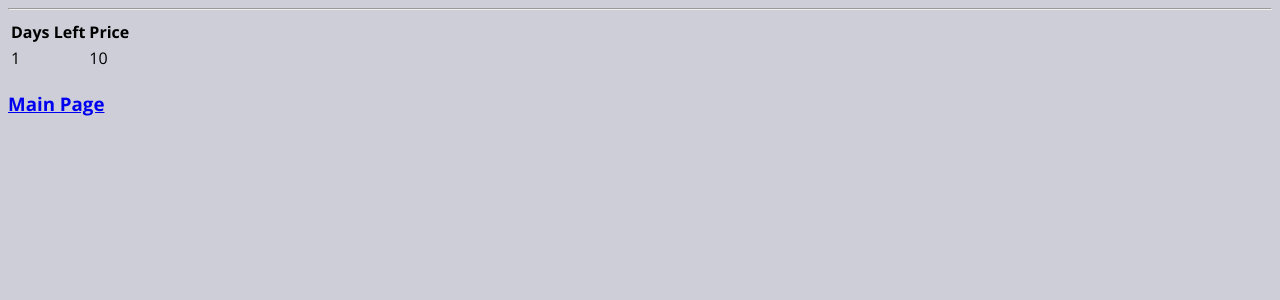
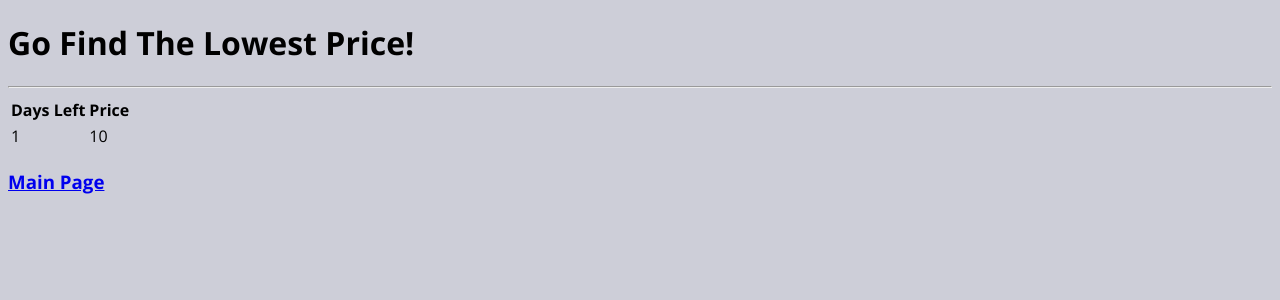
Before and after one commit to MSIA/2022-msia423-Zhao-Ruyang-Project, a Flask app: page /prediction/1 in a window 1280 px wide. Shown: the top 300 px of the page. Run offline with Flask 2, Linux system fonts and the light colour scheme; tables that the repository leaves empty hold one stand-in row (values such as "Sample post"); parts of the project's set-up code (start-up, migrations or seed data) failed here and were passed over; some libraries are stand-ins or nearby versions.

Commit message:
Add plots

```diff
--- a/app/templates/prediction.html
+++ b/app/templates/prediction.html
@@ -1,14 +1,50 @@
+<!--<!DOCTYPE html>-->
+<!--<html lang="en">-->
+<!--<head>-->
+<!--    <meta charset="UTF-8">-->
+<!--    <link href="static/basic.css" rel="stylesheet">-->
+<!--</head>-->
+
+<!--<body>-->
+
+
+<!--    <hr/>-->
+<!--    <table>-->
+<!--         <thead>-->
+<!--            <tr>-->
+<!--               <th>Days Left</th>-->
+<!--               <th>Price</th>-->
+
+<!--            </tr>-->
+<!--         </thead>-->
+
+<!--         <tbody>-->
+<!--            {% for output in outputs %}-->
+<!--               <tr>-->
+<!--                   <td>{{ output.days_left }}</td>-->
+<!--                   <td>{{ output.price }}</td>-->
+<!--               </tr>-->
+<!--            {% endfor %}-->
+<!--         </tbody>-->
+<!--      </table>-->
+<!--      <h3>-->
+<!--         <a href = "{{ url_for('index') }}">Main Page</a>-->
+<!--      </h3>-->
+<!--</body>-->
+<!--</html>-->
+
+
 <!DOCTYPE html>
 <html lang="en">
 <head>
     <meta charset="UTF-8">
-    <link href="static/basic.css" rel="stylesheet">
+    <link href="/static/basic.css" rel="stylesheet">
 </head>
+<body>
+  <h1>Go Find The Lowest Price!</h1>
+  <div id='chart' class='chart'”></div>
 
-<body>
-
-
-    <hr/>
+<hr/>
     <table>
          <thead>
             <tr>
@@ -30,5 +66,14 @@
       <h3>
          <a href = "{{ url_for('index') }}">Main Page</a>
       </h3>
+
+
 </body>
+
+<script src="https://cdn.plot.ly/plotly-latest.min.js"></script>
+<!--<script src="https://cdnjs.cloudflare.com/ajax/libs/d3/3.5.6/d3.min.js"></script>-->
+<script type='text/javascript'>
+  var graphs = {{graphJSON | safe}};
+  Plotly.plot('chart', graphs, {});
+</script>
 </html>
```
